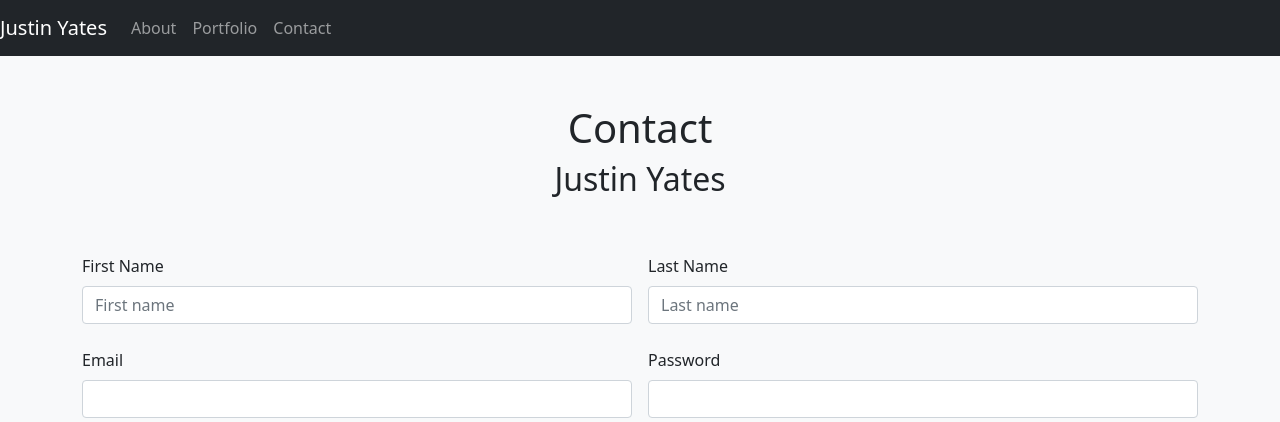
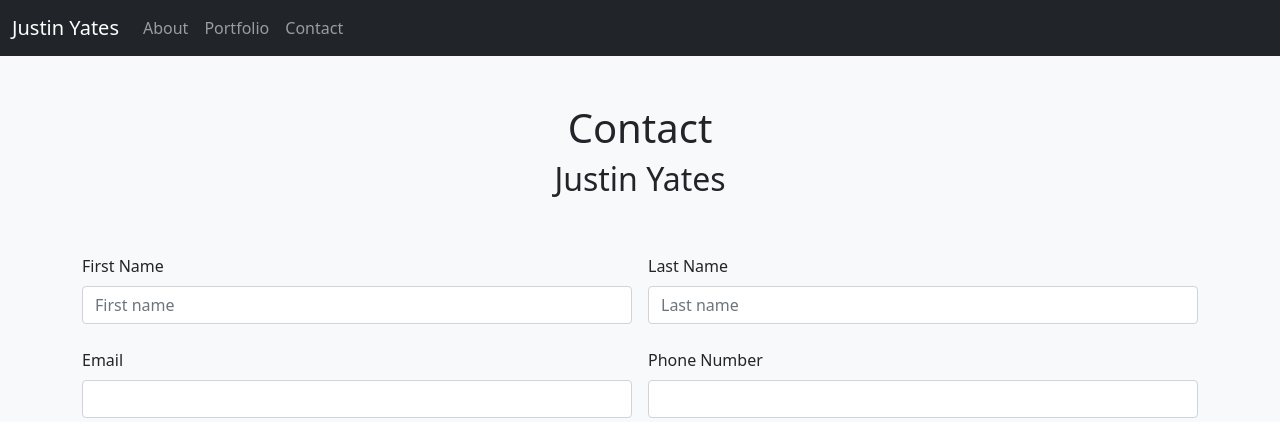
Before and after one commit to justinyates887/bootstrap-portfolio, a plain HTML site: page assets/contact.html in a window 1280 px wide. Shown: the top 422 px of the page. Drawn offline with nearby package versions, Linux system fonts and the light colour scheme.

Commit message:
Fixed a few bugs

```diff
--- a/assets/contact.html
+++ b/assets/contact.html
@@ -5,10 +5,11 @@
         <!-- Bootstrap style link -->
         <link href="https://cdn.jsdelivr.net/npm/bootstrap@5.0.0-beta1/dist/css/bootstrap.min.css"
             rel="stylesheet" integrity="sha384-giJF6kkoqNQ00vy+HMDP7azOuL0xtbfIcaT9wjKHr8RbDVddVHyTfAAsrekwKmP1" crossorigin="anonymous">
-        <title>Justin Yates | About</title>
+        <title>Justin Yates | Contact</title>
     </head>
     <body class="bg-light">
         <nav class="navbar navbar-expand-sm bg-dark navbar-dark">
+          <div class="container-fluid">
             <a class="navbar-brand" href="../index.html">Justin Yates</a>
             <button class="navbar-toggler" type="button" data-toggle="collapse" data-target="#collapsibleNavbar">
               <span class="navbar-toggler-icon"></span>
@@ -26,7 +27,8 @@
                 </li>
               </ul>
             </div>
-          </nav>
+          </div>
+        </nav>
         <div class="container">
             <div class="row mt-5 mb-5 justify-content-sm-center">
                 <div class="col-sm-8 text-center">
@@ -50,8 +52,8 @@
                   <input type="email" class="form-control" id="inputEmail4">
                 </div>
                 <div class="col-md-6">
-                  <label for="inputPassword4" class="form-label">Password</label>
-                  <input type="password" class="form-control" id="inputPassword4">
+                  <label for="inputPassword4" class="form-label">Phone Number</label>
+                  <input type="tel" class="form-control" id="inputPassword4">
                 </div>
                 <div class="col-12">
                   <label for="inputAddress" class="form-label">Address</label>
```
Also changed, not shown: assets/portfolio.html (+2 -0 lines), index.html (+3 -1 lines).
